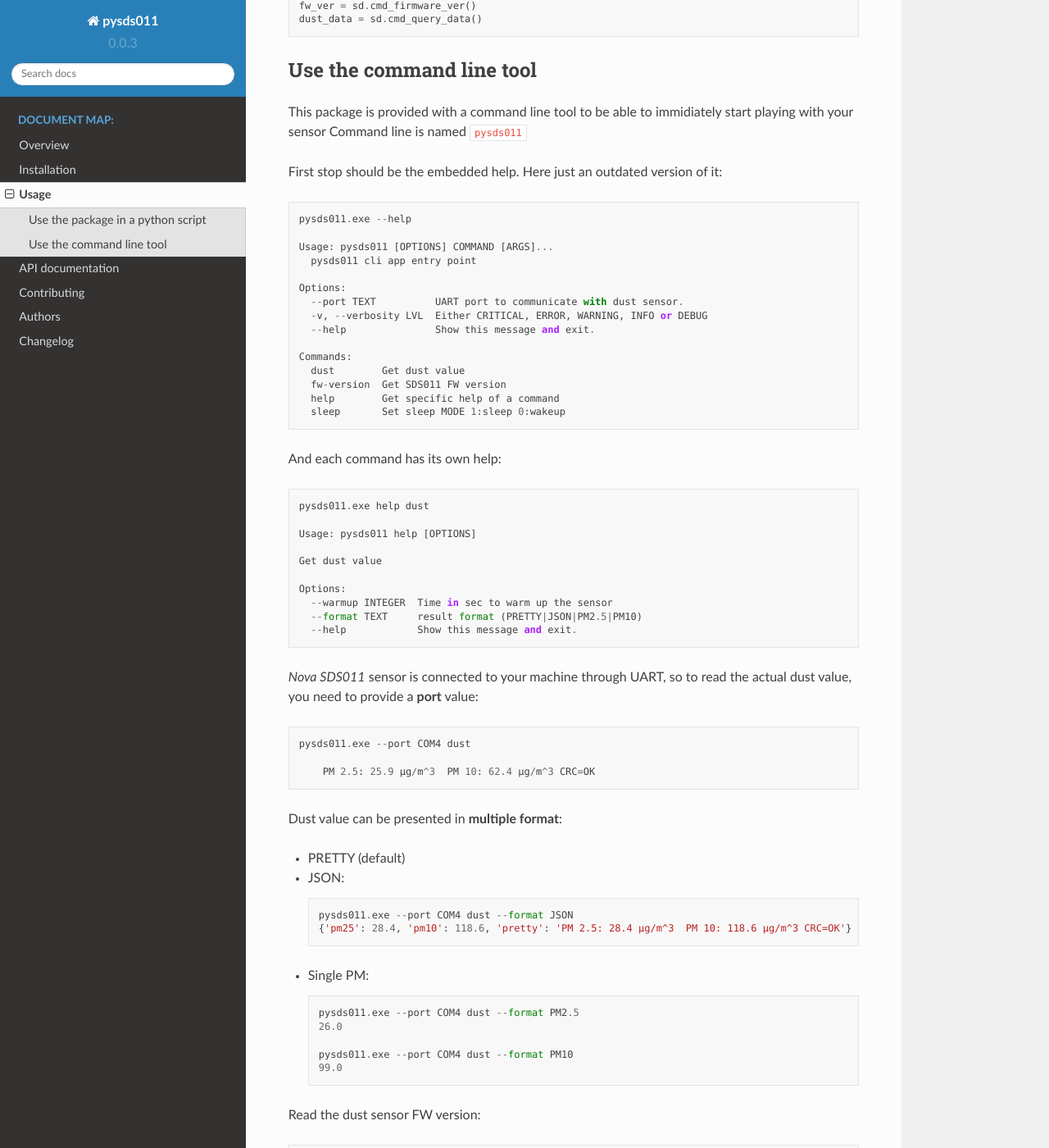
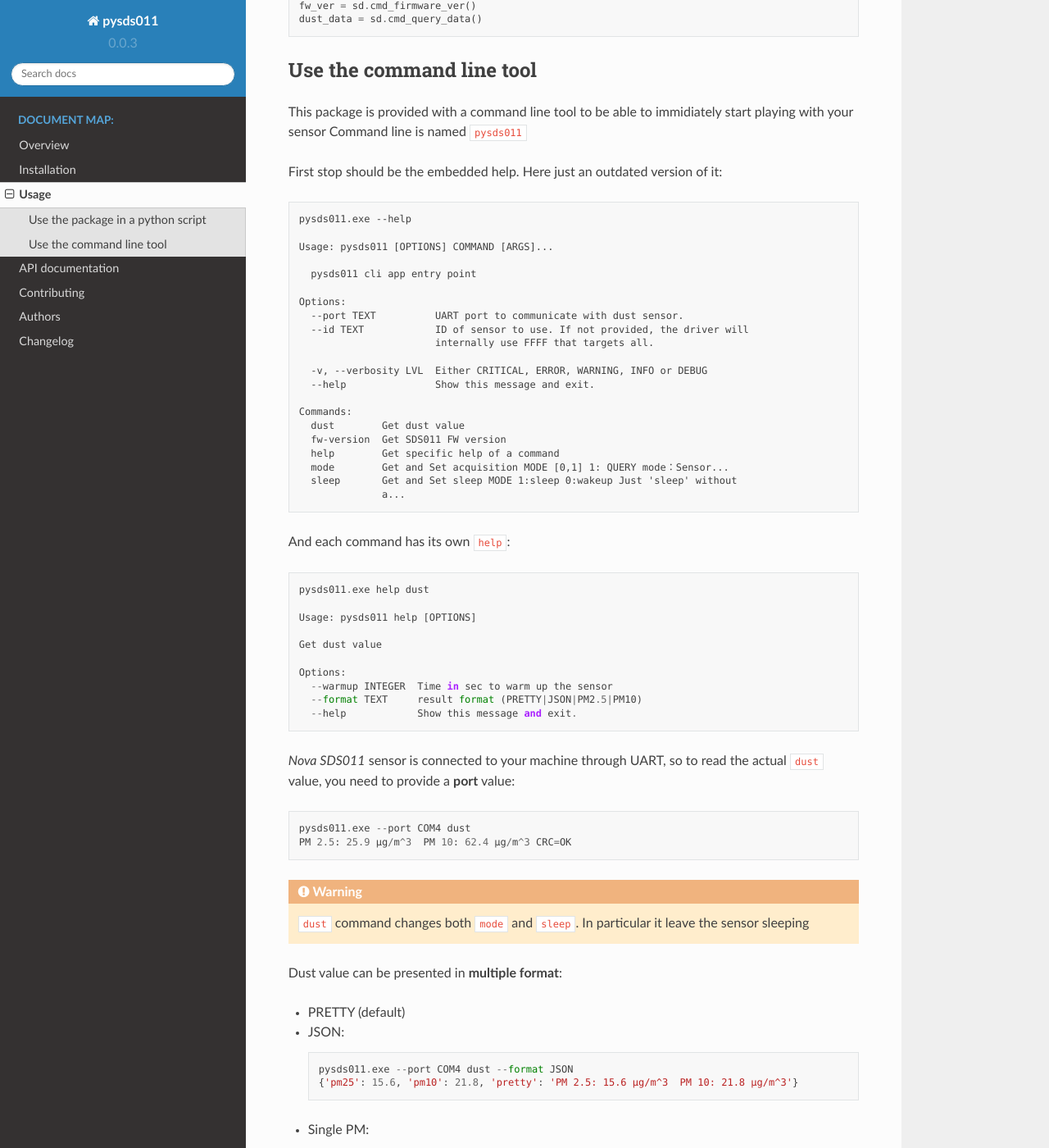
Before and after one commit to michelepagot/pysds011, a Sphinx documentation site: the page built from docs/usage.rst, in a window 1280 px wide and 1400 px high, scrolled down 954 px. Shown: the whole window at 82% size. Built offline with Sphinx 7.4.7 and the Read the Docs theme 2.0.0, drawn with Linux system fonts in a browser that asks for light colours; some of the changed text lies outside the part shown.

Commit message:
Update usage doc with all latest cli changes

```diff
--- a/docs/usage.rst
+++ b/docs/usage.rst
@@ -45,10 +45,14 @@
     pysds011.exe --help
 
     Usage: pysds011 [OPTIONS] COMMAND [ARGS]...
+
       pysds011 cli app entry point
 
     Options:
       --port TEXT          UART port to communicate with dust sensor.
+      --id TEXT            ID of sensor to use. If not provided, the driver will
+                           internally use FFFF that targets all.
+
       -v, --verbosity LVL  Either CRITICAL, ERROR, WARNING, INFO or DEBUG
       --help               Show this message and exit.
 
@@ -56,9 +60,11 @@
       dust        Get dust value
       fw-version  Get SDS011 FW version
       help        Get specific help of a command
-      sleep       Set sleep MODE 1:sleep 0:wakeup
+      mode        Get and Set acquisition MODE [0,1] 1: QUERY mode：Sensor...
+      sleep       Get and Set sleep MODE 1:sleep 0:wakeup Just 'sleep' without
+                  a...
 
-And each command has its own help::
+And each command has its own ``help``::
 
     pysds011.exe help dust
 
@@ -71,11 +77,12 @@
       --format TEXT     result format (PRETTY|JSON|PM2.5|PM10)
       --help            Show this message and exit.
 
-*Nova SDS011* sensor is connected to your machine through UART, so to read the actual dust value, you need to provide a **port** value::
+*Nova SDS011* sensor is connected to your machine through UART, so to read the actual ``dust`` value, you need to provide a **port** value::
 
     pysds011.exe --port COM4 dust
+    PM 2.5: 25.9 μg/m^3  PM 10: 62.4 μg/m^3 CRC=OK
 
-        PM 2.5: 25.9 μg/m^3  PM 10: 62.4 μg/m^3 CRC=OK
+.. WARNING:: ``dust`` command changes both ``mode`` and ``sleep``. In particular it leave the sensor sleeping
 
 Dust value can be presented in **multiple format**:
 
@@ -84,7 +91,7 @@
 * JSON::
 
     pysds011.exe --port COM4 dust --format JSON
-    {'pm25': 28.4, 'pm10': 118.6, 'pretty': 'PM 2.5: 28.4 μg/m^3  PM 10: 118.6 μg/m^3 CRC=OK'}
+    {'pm25': 15.6, 'pm10': 21.8, 'pretty': 'PM 2.5: 15.6 μg/m^3  PM 10: 21.8 μg/m^3'}
 
 * Single PM::
 
@@ -98,4 +105,21 @@
 
     pysds011.exe --port COM4 fw-version
 
-    FW version Y: 18, M: 11, D: 16, ID: 0xe748, CRC=OK
+    FW version Y: 18, M: 11, D: 16, ID: 0xe748
+
+Set the sensor in ``sleep`` more::
+
+    pysds011.exe --port COM4 sleep 1
+
+Take care that in sleep mode the only accepted command is the one to **wakeup**::
+
+    pysds011.exe --port COM4 sleep 0
+
+``mode`` command is about the sensor acquisition mode
+* 0：report active mode
+* 1：report query mode
+
+Both the ``sleep`` and ``mode`` commands, asserted without and value, read the actual sensor configuration::
+
+    pysds011.exe --port COM4 mode
+    1
```
